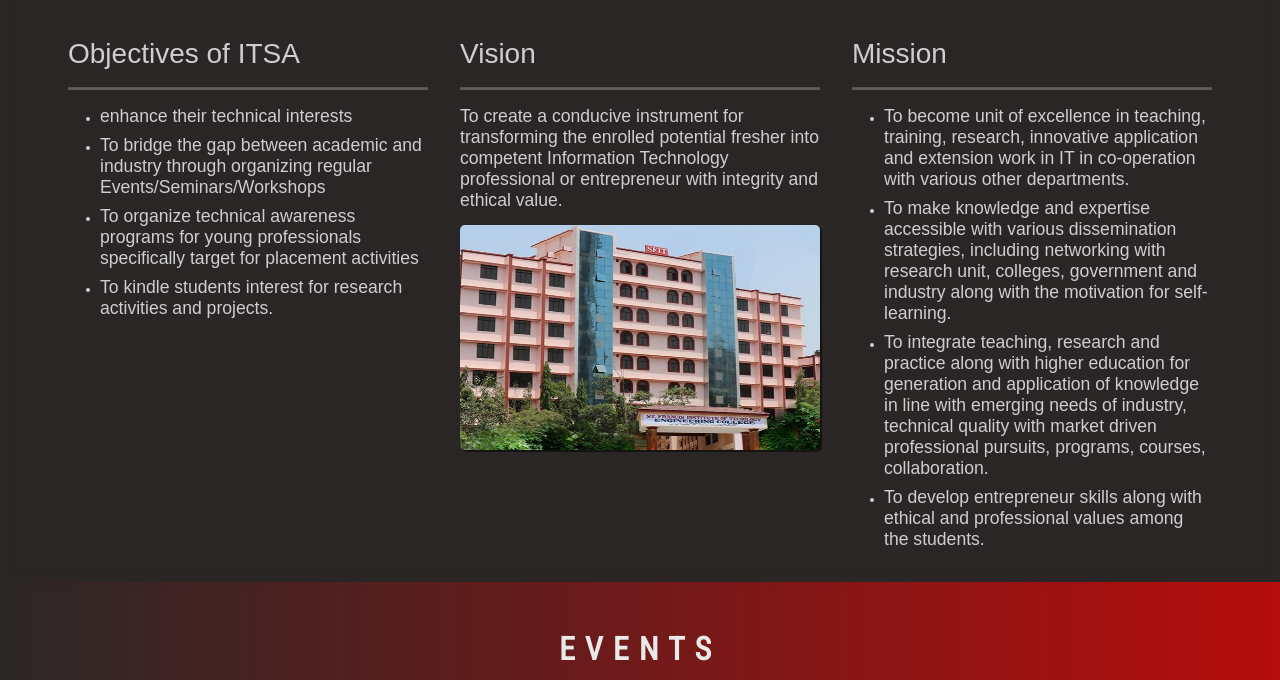
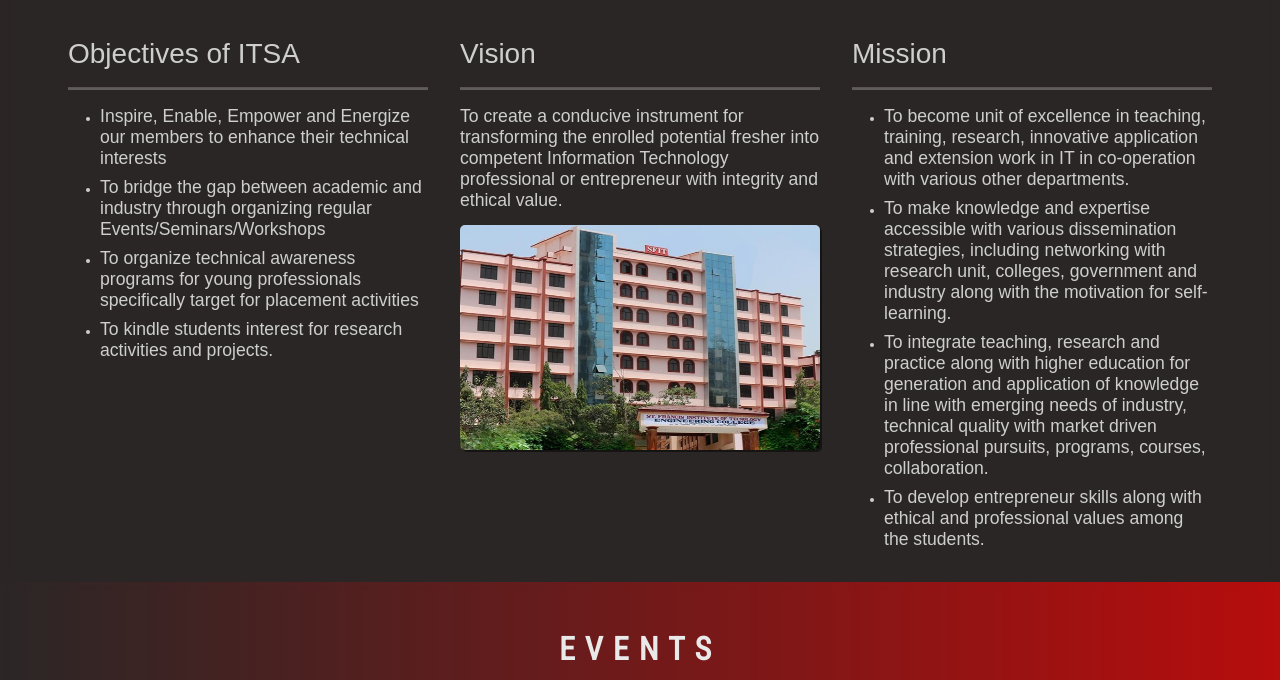
Before and after one commit to ITSA-SFIT/website-v1.24, a plain HTML site: page index.html in a window 1280 px wide. Shown: the part 1391-2071 px from the top of the page. Drawn offline with nearby package versions, Linux system fonts and the light colour scheme; animation ran at ten frames a second.

Commit message:
Fixed one line

```diff
--- a/index.html
+++ b/index.html
@@ -173,6 +173,7 @@
             <ul>
               <li>
                 <p>
+                  Inspire, Enable, Empower and Energize our members to
                   enhance their technical interests
                 </p>
               </li>
```
